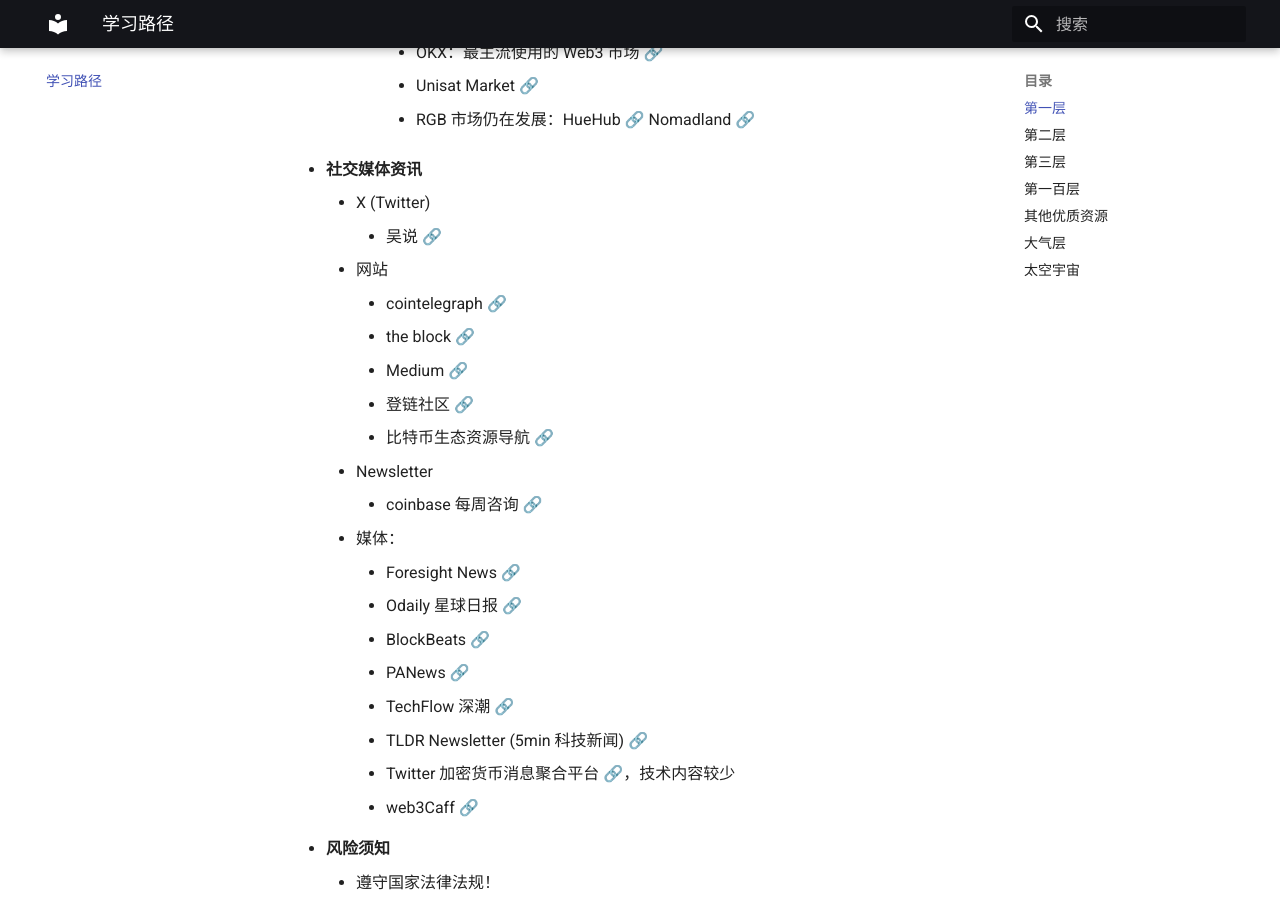
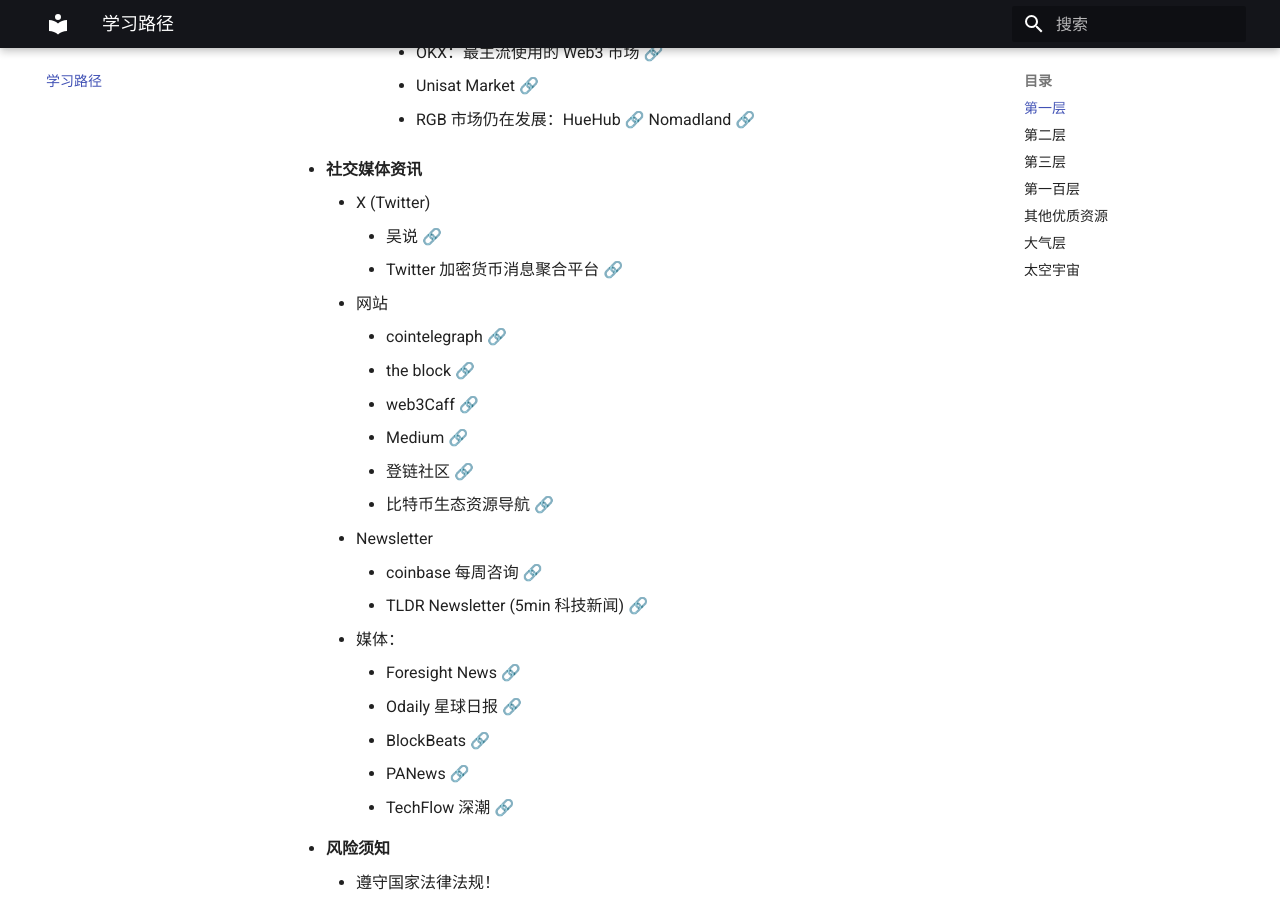
Before and after one commit to ZJUBCA/roadmap, an MkDocs documentation site: the page built from docs/index.md, in a window 1280 px wide and 900 px high, scrolled down 1773 px. Built offline with MkDocs 1.6.1 and Material for MkDocs 9.7.7, drawn with Linux system fonts in a browser that asks for light colours.

Commit message:
fix: adjust media classification

```diff
--- a/docs/index.md
+++ b/docs/index.md
@@ -56,23 +56,23 @@
 -   **社交媒体资讯**
     -   X (Twitter)
         -   吴说 [🔗](https://twitter.com/WuBlockchain)
+        -   Twitter 加密货币消息聚合平台 [🔗](https://www.coinfeeds.io/news)
     -   网站
         -   cointelegraph [🔗](https://cointelegraph.com/)
         -   the block [🔗](https://www.theblock.co/)
+        -   web3Caff [🔗](https://web3caff.com/zh/)
         -   Medium [🔗](https://medium.com/)
         -   登链社区 [🔗](https://learnblockchain.cn/)
         -   比特币生态资源导航 [🔗](https://123btc.org/)
     -   Newsletter
         -   coinbase 每周咨询 [🔗](https://www.coinbase.com/bytes)
+        -   TLDR Newsletter (5min 科技新闻) [🔗](https://tldr.tech/)
     -   媒体：
         -   Foresight News [🔗](https://foresightnews.pro/)
         -   Odaily 星球日报 [🔗](https://www.odaily.news/)
         -   BlockBeats [🔗](https://theblockbeats.info)
         -   PANews [🔗](https://www.panewslab.com/)
         -   TechFlow 深潮 [🔗](https://www.techflowpost.com/)
-        -   TLDR Newsletter (5min 科技新闻) [🔗](https://tldr.tech/)
-        -   Twitter 加密货币消息聚合平台 [🔗](https://www.coinfeeds.io/news)，技术内容较少
-        -   web3Caff [🔗](https://web3caff.com/zh/)
 -   **风险须知**
     -   遵守国家法律法规！
     -   dyor，都是可选项，不是必选项。
```
